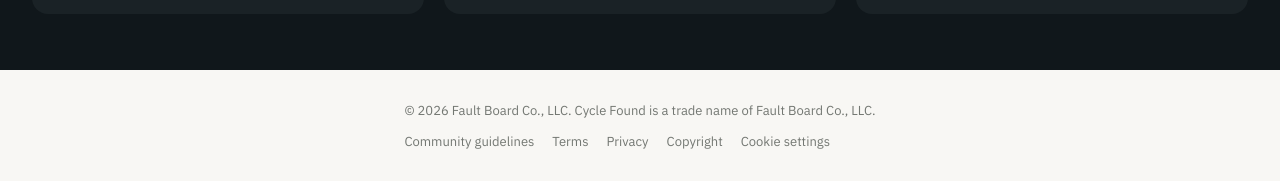
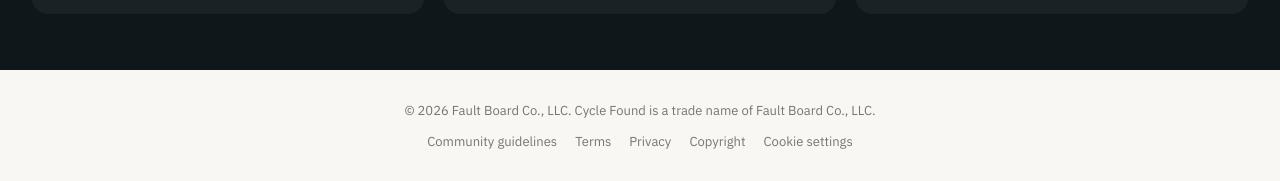
Before and after one commit to mrvylan/cyclefound-community, a Next.js app: page / in a window 1280 px wide. Shown: the part 2593-2774 px from the top of the page. Built offline with nearby package versions, Linux system fonts and the light colour scheme; no server answers.

Commit message:
Center the community footer copyright and legal links.
Co-authored-by: Cursor <cursoragent@cursor.com>

```diff
--- a/src/components/SiteHeader.tsx
+++ b/src/components/SiteHeader.tsx
@@ -206,14 +206,14 @@ export function SiteHeader() {
 
 export function SiteFooter() {
   return (
-    <footer className="mx-auto flex max-w-[1280px] flex-col gap-3 px-8 py-8 text-[13px] leading-[1.45] text-muted">
+    <footer className="mx-auto flex max-w-[1280px] flex-col items-center gap-3 px-8 py-8 text-center text-[13px] leading-[1.45] text-muted">
       <p className="m-0 max-w-[520px]">
         © 2026 Fault Board Co., LLC. Cycle Found is a trade name of Fault Board Co.,
         LLC.
       </p>
       <nav
         aria-label="Legal"
-        className="flex flex-wrap gap-x-[18px] gap-y-2"
+        className="flex flex-wrap justify-center gap-x-[18px] gap-y-2"
       >
         <Link
           href={LEGAL.communityGuidelines}
```
